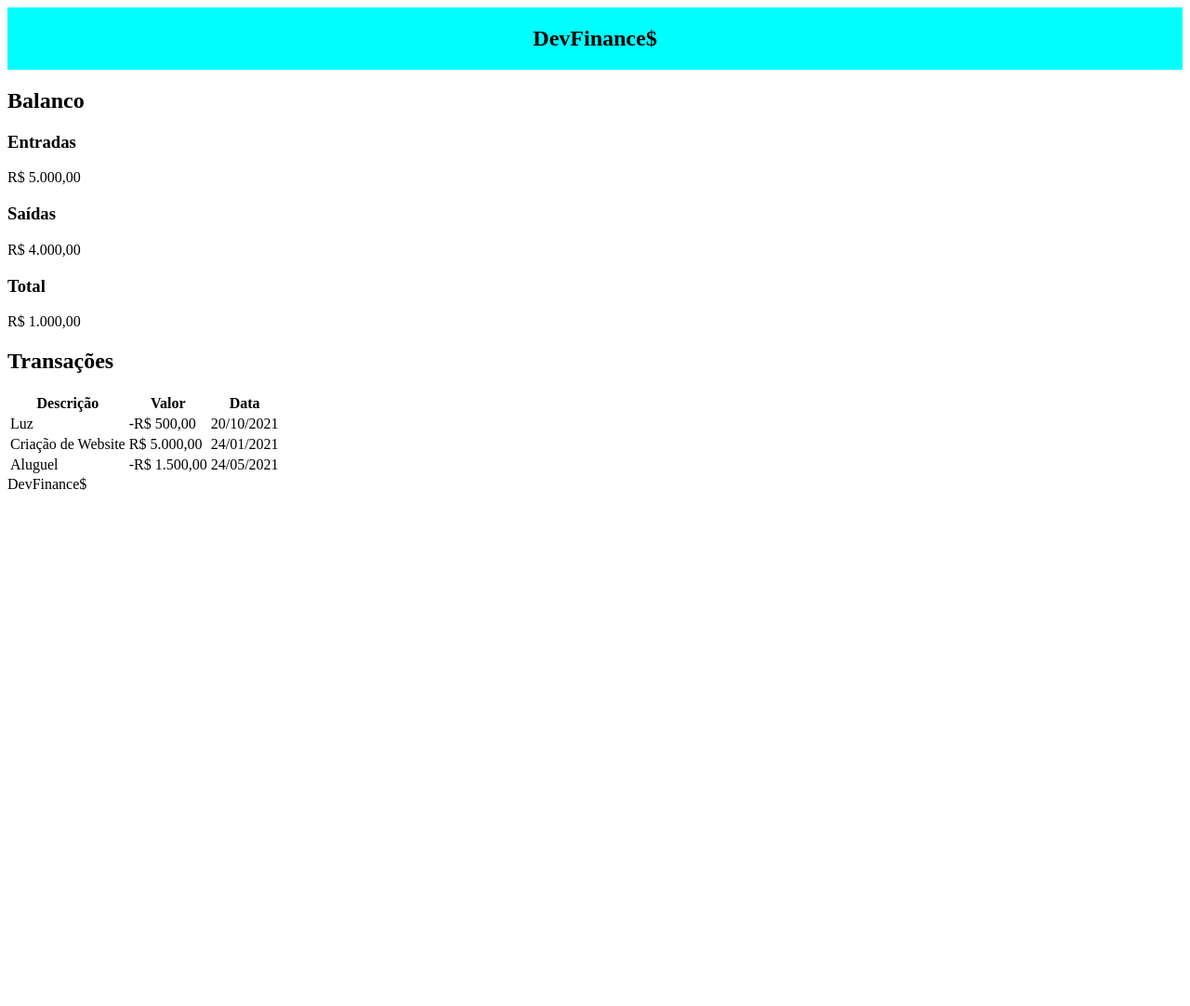
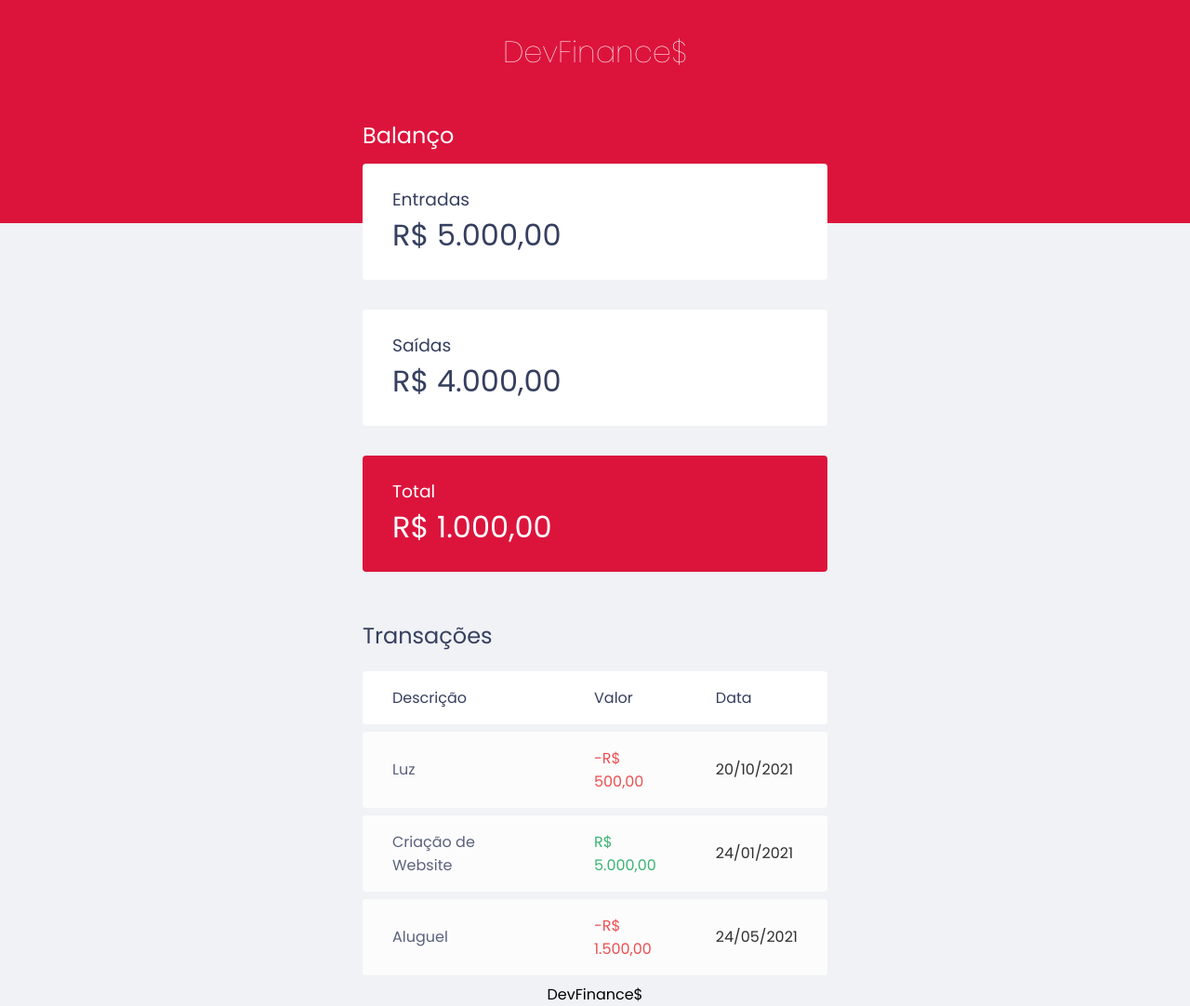
Before and after one commit to markos170/DevFinancesRocket, a plain HTML site: page index.html in a window 1280 px wide. Shown: the whole page at 93% size. Before the commit the page ends 800 px from the top, so only its background shows below. Drawn offline with Linux system fonts and the light colour scheme.

Commit message:
second commit

```diff
--- a/index.html
+++ b/index.html
@@ -7,18 +7,20 @@
     <meta name="viewport" content="width=device-width, initial-scale=1.0">
     <title>DevFinance$</title>
     <link rel="stylesheet" href="style.css">
+    <link rel="preconnect" href="https://fonts.googleapis.com">
+    <link rel="preconnect" href="https://fonts.gstatic.com" crossorigin>
+    <link href="https://fonts.googleapis.com/css2?family=Poppins:wght@100;400;700&display=swap" rel="stylesheet">
 </head>
 
 <body>
-    <header class="logo">
-        <h2>DevFinance$</h2>
+    <header>
+        <h1 id="logo">DevFinance$</h1>
     </header>
-    <main>
+    <main class="container">
         <section id="balance">
 
-            <header>
-                <h2>Balanco</h2>
-            </header>
+            <h2>Balanço</h2>
+
             <div class="card">
                 <h3>Entradas</h3>
                 <p>R$ 5.000,00</p>
@@ -27,7 +29,7 @@
                 <h3>Saídas</h3>
                 <p>R$ 4.000,00</p>
             </div>
-            <div class="card">
+            <div class="card green">
                 <h3>Total</h3>
                 <p>R$ 1.000,00</p>
             </div>
@@ -36,37 +38,33 @@
         </section>
         <section id="transaction">
 
-            <header>
             <h2>Transações</h2>
-            </header>
-
-
-            <div class="table">
-                <table>
+            <table id="data-table">
                 <thead>
+                    <tr>
                         <th>Descrição</th>
                         <th>Valor</th>
                         <th>Data</th>
+                    </tr>
                 </thead>
                 <tbody>
                     <tr>
-                            <td>Luz</td>
-                            <td>-R$ 500,00</td>
-                            <td>20/10/2021</td>
+                        <td class="description">Luz</td>
+                        <td class="expense">-R$ 500,00</td>
+                        <td class="date">20/10/2021</td>
                     </tr>
                     <tr>
-                            <td>Criação de Website</td>
-                            <td>R$ 5.000,00</td>
-                            <td>24/01/2021</td>
+                        <td class="description">Criação de Website</td>
+                        <td class="income">R$ 5.000,00</td>
+                        <td class="date">24/01/2021</td>
                     </tr>
                     <tr>
-                            <td>Aluguel</td>
-                            <td>-R$ 1.500,00</td>
-                            <td>24/05/2021</td>
+                        <td class="description">Aluguel</td>
+                        <td class="expense">-R$ 1.500,00</td>
+                        <td class="date">24/05/2021</td>
                     </tr>
                 </tbody>
             </table>
-            </div>
         </section>
     </main>
     <footer>DevFinance$</footer>
--- a/style.css
+++ b/style.css
@@ -1,15 +1,133 @@
-html{
+:root{
+    --dark-blue: #363f5f;
+    --reader-pink: #DC143C;
+}
+*{
     padding: 0;
     margin: 0;
-    box-shadow: 0;
+    box-sizing: border-box;
+}
+
+body{
+    background: #f0f2f5;
+    font-family: 'Poppins', sans-serif;
+}
+
+/*----header----*/
+header{
+    background: var(--reader-pink);
+    padding: 2rem 0 10rem;
+    text-align: center;
+}
+
+#logo{
+    color: #fff;
+    font-weight: 100;
+}
+.container{
+    width: min(90vw, 500px);
+    margin: auto;
+}
+/*------title-----*/
+h2{
+    margin-top: 3.2rem;
+    margin-bottom: 0.8rem;
+    color: var(--dark-blue);
+    font-weight: normal;
+}
+
+/*----balance----*/
+#balance{
+    margin-top: -7rem;
+}
+
+#balance h2{
+    color: white;
+    margin-top: 0;
 
 }
 
-.logo{
-    margin: auto;
-    border: 20rem;
-    display: flex;
-    justify-content: center;
-    font-weight: 1.5rem;
-    background: #00FFFF;
+/*---cards--*/
+.card{
+    background: white;
+    padding: 1.5rem 2rem;
+    border-radius: 0.25rem;
+    margin-bottom: 2rem;
+    color: var(--dark-blue);
 }
+
+.card h3{
+    font-weight: normal;
+    font-size: 1;
+
+}
+
+.card p{
+    font-size: 2rem;
+    line-height: 3rem;
+}
+
+.card.green{
+    background: var(--reader-pink);
+    color: white ;
+}
+
+/*----table----*/
+#data-table{
+    width: 100%;
+    border-spacing: 0 0.5rem;
+}
+
+table th{
+    background: white;
+    font-weight: normal;
+    padding: 1rem 2rem;
+    color: var(--dark-blue);
+    text-align: left;
+}
+
+table tbody td{
+    background: white;
+    padding: 1rem 2rem;
+    width: 100%;
+
+}
+
+table tbody tr{
+    opacity: 0.8;
+}
+
+table tbody tr:hover{
+    opacity: 1;
+}
+
+table thead tr th:first-child,
+table tbody tr td:first-child{
+    border-radius: 0.25rem 0 0 0.25rem;
+}
+
+table thead tr th:last-child,
+table tbody tr td:last-child{
+    border-radius: 0 0.25rem 0.25rem 0;
+}
+
+
+td.description{
+    color: var(--dark-blue);
+}
+
+td.income{
+    color: #12a454;
+}
+
+td.expense{
+    color: #e92929;
+}
+
+
+
+/*-----footer----*/
+footer{
+    text-align: center;
+
+}
```
Lines whose indentation alone changed are shown as unchanged.
